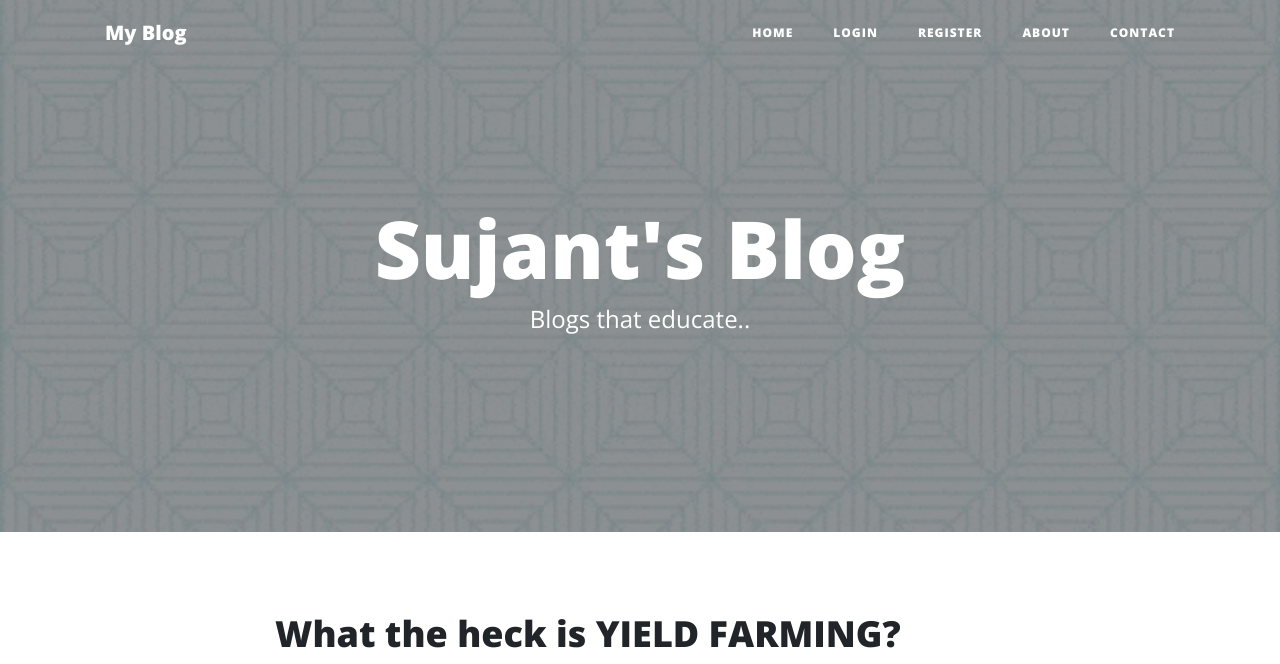
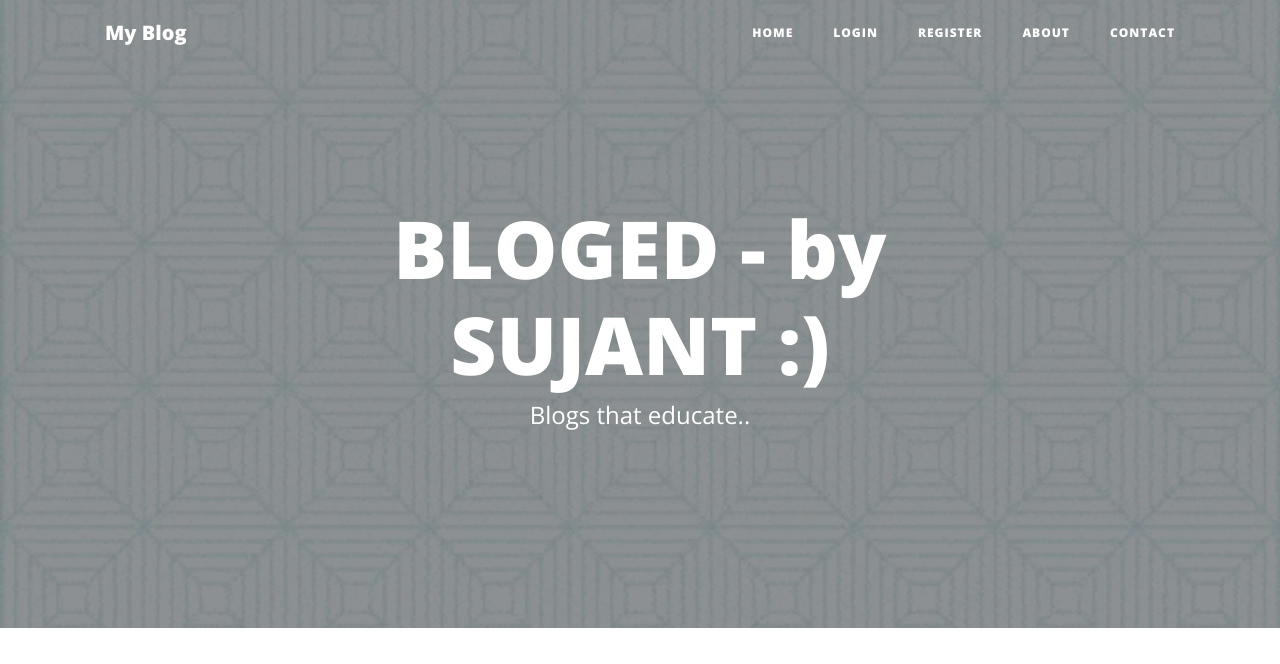
Before and after one commit to sujantkumarkv/bloged, a Flask app: page / in a window 1280 px wide. Shown: the top 664 px of the page. Run offline with Flask 2, Linux system fonts and the light colour scheme; data comes from the database, SQL or seed files in the repository; some libraries are stand-ins or nearby versions.

Commit message:
changing the title of main page

```diff
--- a/templates/index.html
+++ b/templates/index.html
@@ -7,7 +7,7 @@
       <div class="row">
         <div class="col-lg-8 col-md-10 mx-auto">
           <div class="site-heading">
-            <h1>Sujant's Blog</h1>
+            <h1>BLOGED - by SUJANT :)</h1>
             <span class="subheading">Blogs that educate..</span>
           </div>
         </div>
```
